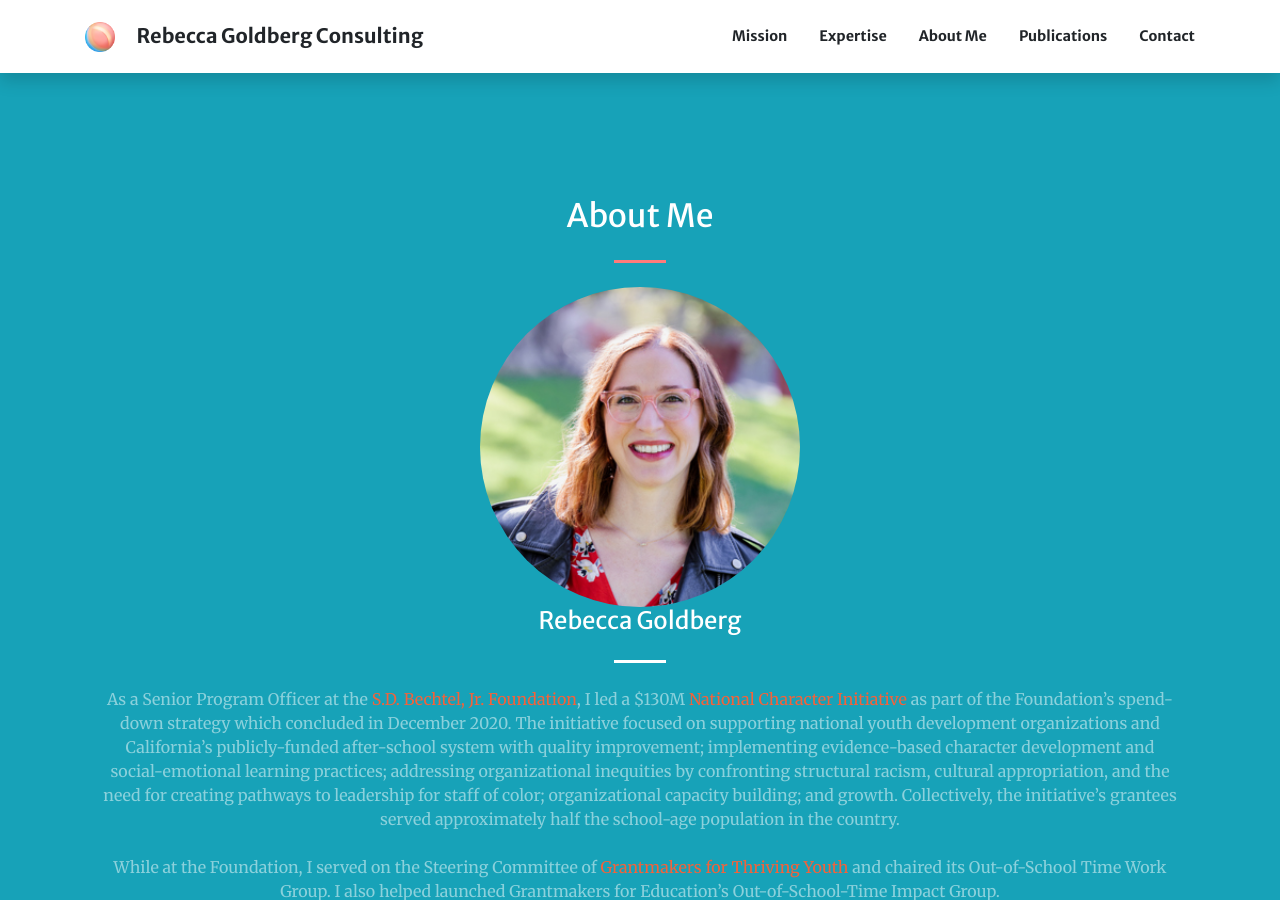
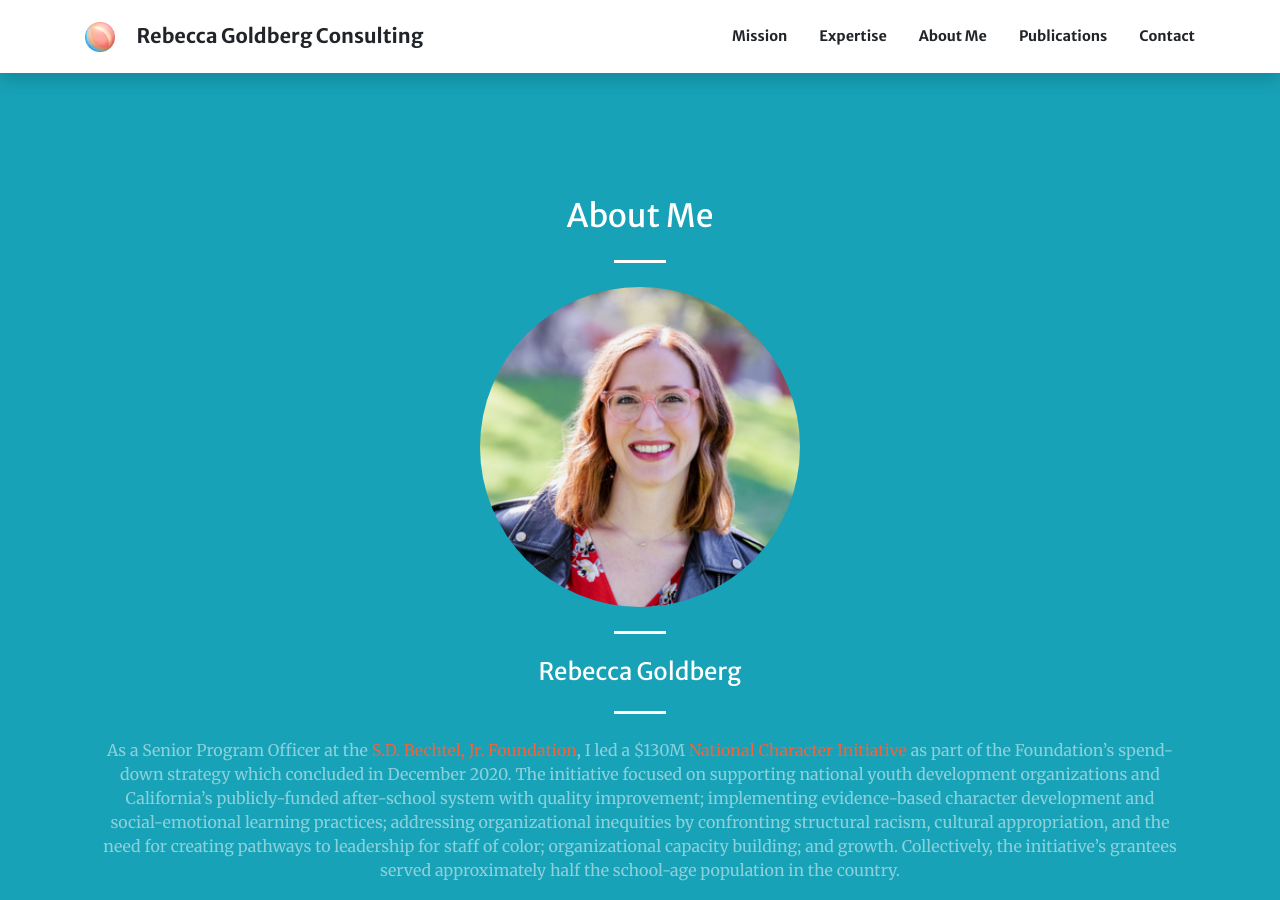
Before and after one commit to rebeccagoldberg/rebeccagoldberg.github.io, a Jekyll site: the page built from index.md, in a window 1280 px wide and 900 px high, scrolled down 2037 px. Built offline with Jekyll 4.4.1, drawn with Linux system fonts in a browser that asks for light colours.

Commit message:
Update members.html

```diff
--- a/_includes/members.html
+++ b/_includes/members.html
@@ -1,11 +1,12 @@
 <section class="page-section {{ section.background_style }}" id="{{ section.section_id }}">
   <div class="container">
     <h2 class="text-center mt-0">{{ section.title }}</h2>
-    <hr class="divider my-4">
+    <hr class="divider light my-4">
      <div class="container text-center">
         <div class="member-box">
           <img class="fa fa-4x text-primary" src="{{ section.memberimage }}" alt="{{ section.membertitle }}">
         </div>
+        <hr class="divider light my-4">
        <h3 class="h4 mb-2">{{ section.membertitle }}</h3>
       <hr class="divider light my-4">
        {% for paragraph in section.paragraphs %}
```
